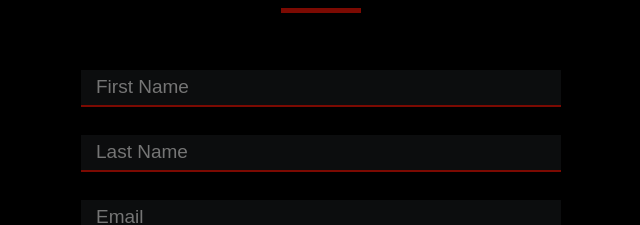
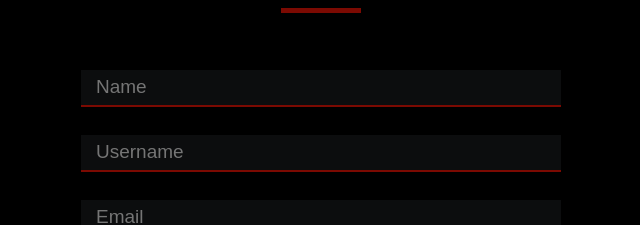
Before and after one commit to naviret/movie-app-frontend, a React (Create React App) app: page /authenticate in a window 1280 px wide. Shown: the part 183-408 px from the top of the page, without its empty margins (319-959 px from the left). Built offline with nearby package versions, Linux system fonts and the light colour scheme.

Commit message:
added username field, no duplicates allowed

```diff
--- a/src/components/authenticate/Register.jsx
+++ b/src/components/authenticate/Register.jsx
@@ -1,25 +1,23 @@
 import React, { useState } from 'react';
 import './Authenticate.css';
 import { useNavigate } from 'react-router-dom';
-import axios from 'axios';
 
 const URI = "http://localhost:4000";
 
 function Register(props) {
 
 
-    const [first, setFirst] = useState();
-    const [last, setLast] = useState();
+    const [name, setName] = useState();
+    const [user, setUser] = useState();
     const [email, setEmail] = useState();
     const [password, setPass] = useState();
 
     const [status, setStatus] = useState({
-        first: true,
-        last: true,
+        name: true,
+        user: true,
         email: true,
         password: true,
     });
-    const navigate = useNavigate();
 
     const checkStatus = (value) => {
 
@@ -44,20 +42,11 @@ function Register(props) {
 
     }
 
-    const checkEmail = async (email) => {
-
-        if (!checkEmailPass(email)) {
-            return false;
-        }
-        const emailRegex = /^[^\s@]+@[^\s@]+\.[^\s@]+$/;
-
-        if (!emailRegex.test(email)) {
-            return false;
-        }
+    const checkDuplicate = async (value) => {
 
         try {
             // check if user already exists with email
-            const response = await fetch(`${URI}/register/${email}`, {
+            const response = await fetch(`${URI}/register/${value}`, {
                 method: 'GET',
                 credentials: 'include',
                 headers: {
@@ -79,9 +68,30 @@ function Register(props) {
             return true;
 
         } catch(error) {
-            console.error('Error obtaining email:', error);
+            console.error('Error obtaining user:', error);
             return false;
         };
+
+    }
+
+    const checkUser = async (user) => {
+        const dup = await checkDuplicate(user);
+        return dup;
+    }
+
+    const checkEmail = async (email) => {
+
+        if (!checkEmailPass(email)) {
+            return false;
+        }
+        const emailRegex = /^[^\s@]+@[^\s@]+\.[^\s@]+$/;
+
+        if (!emailRegex.test(email)) {
+            return false;
+        }
+
+        const dup = await checkDuplicate(email);
+        return dup;
 
 
     }
@@ -89,8 +99,8 @@ function Register(props) {
     const handleSubmit = async () => {
 
         const newStatus = {
-            first: checkStatus(first),
-            last: checkStatus(last),
+            name: checkStatus(name),
+            user: checkStatus(user) && await checkUser(user),
             email: checkStatus(email) && await checkEmail(email),
             password: checkStatus(password) && checkEmailPass(password),
         }
@@ -110,7 +120,7 @@ function Register(props) {
                   'Content-Type': 'application/json',
                   // Add any additional headers if needed
                 },
-                body: JSON.stringify({first, last, email, password}),
+                body: JSON.stringify({name, user, email, password}),
             })
             .then(response => {
                 if (!response.ok) {
@@ -147,17 +157,17 @@ function Register(props) {
                     {/* <img src='' alt=''/> */}
                     <input
                         type='text'
-                        placeholder='First Name'
-                        onChange={(e) => setFirst(e.target.value.trim())}
-                        style={{backgroundColor: status.first ? '#0C0D0E' : '#FA8072'}}/>
+                        placeholder='Name'
+                        onChange={(e) => setName(e.target.value.trim())}
+                        style={{backgroundColor: status.name ? '#0C0D0E' : '#FA8072'}}/>
                 </div>
                 <div className='input'>
                     {/* <img src='' alt=''/> */}
                     <input
                         type='text'
-                        placeholder='Last Name'
-                        onChange={(e) => setLast(e.target.value.trim())}
-                        style={{backgroundColor: status.last ? '#0C0D0E' : '#FA8072'}}/>
+                        placeholder='Username'
+                        onChange={(e) => setUser(e.target.value.trim())}
+                        style={{backgroundColor: status.user ? '#0C0D0E' : '#FA8072'}}/>
                 </div>
                 <div className='input'>
                     {/* <img src='' alt=''/> */}
```
